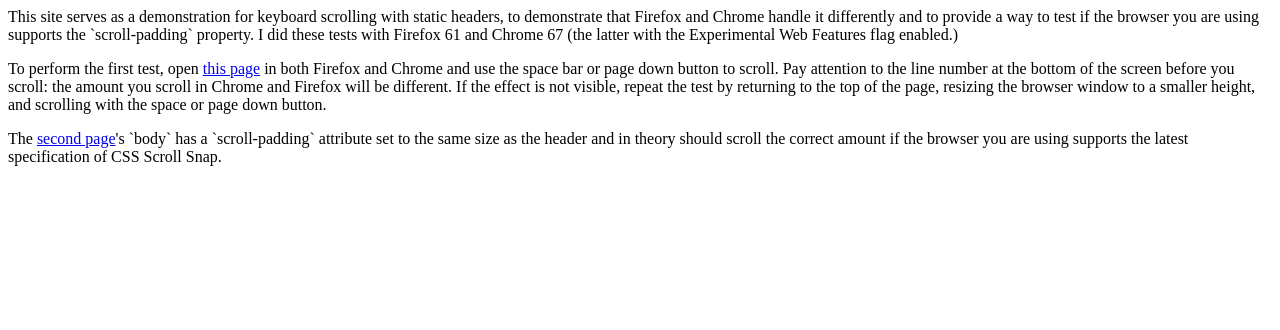
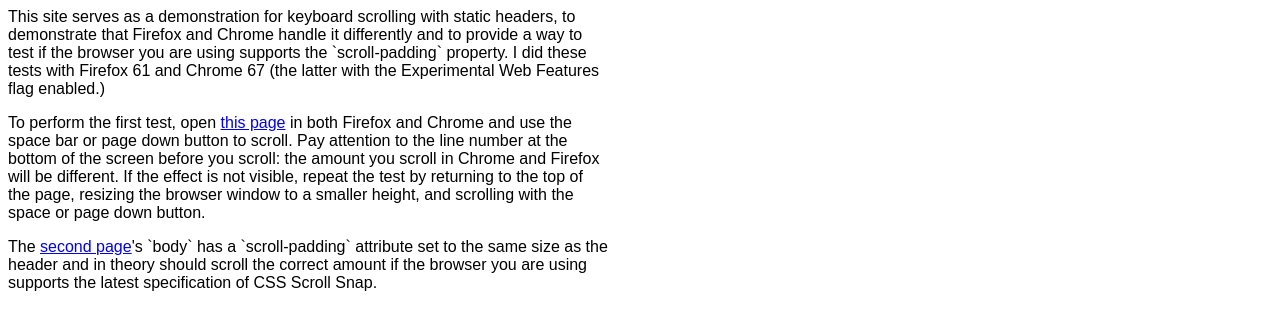
Before and after one commit to cruxicheiros/scrollamountdemo, a plain HTML site: page index.html in a window 1280 px wide. Drawn offline with Linux system fonts and the light colour scheme.

Commit message:
Update index.html

```diff
--- a/index.html
+++ b/index.html
@@ -1,5 +1,13 @@
 <html>
 <head>
+  <style>
+    body {
+      max-width: 600px;
+      margin 0 auto;
+      font-family: sans-serif;
+      font-size: 16px;
+    }
+  </style>
 </head>
 <body>
 <p>
```
